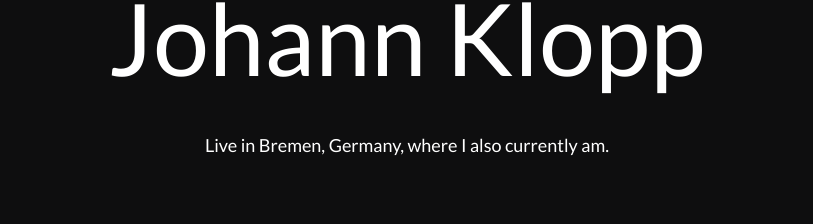
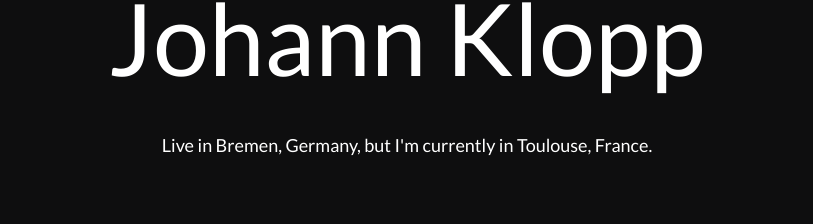
Before and after one commit to JohannKlopp/personalwebsite, a plain HTML site: page index.html in a window 1280 px wide. Shown: the part 145-369 px from the top of the page, without its empty margins (233-1046 px from the left). Drawn offline with Linux system fonts and the light colour scheme.

Commit message:
Updated current location
"Toulouse, France"

```diff
--- a/index.html
+++ b/index.html
@@ -19,7 +19,7 @@
     </div>
     <br>
     <div>
-      <p style="font-size:18px;color:white;display:flex;justify-content:center;align-items:center;">Live in Bremen, Germany, where I also currently am.</p>
+      <p style="font-size:18px;color:white;display:flex;justify-content:center;align-items:center;">Live in Bremen, Germany, but I'm currently in Toulouse, France.</p>
     </div>
     <br>
     <br>
```
